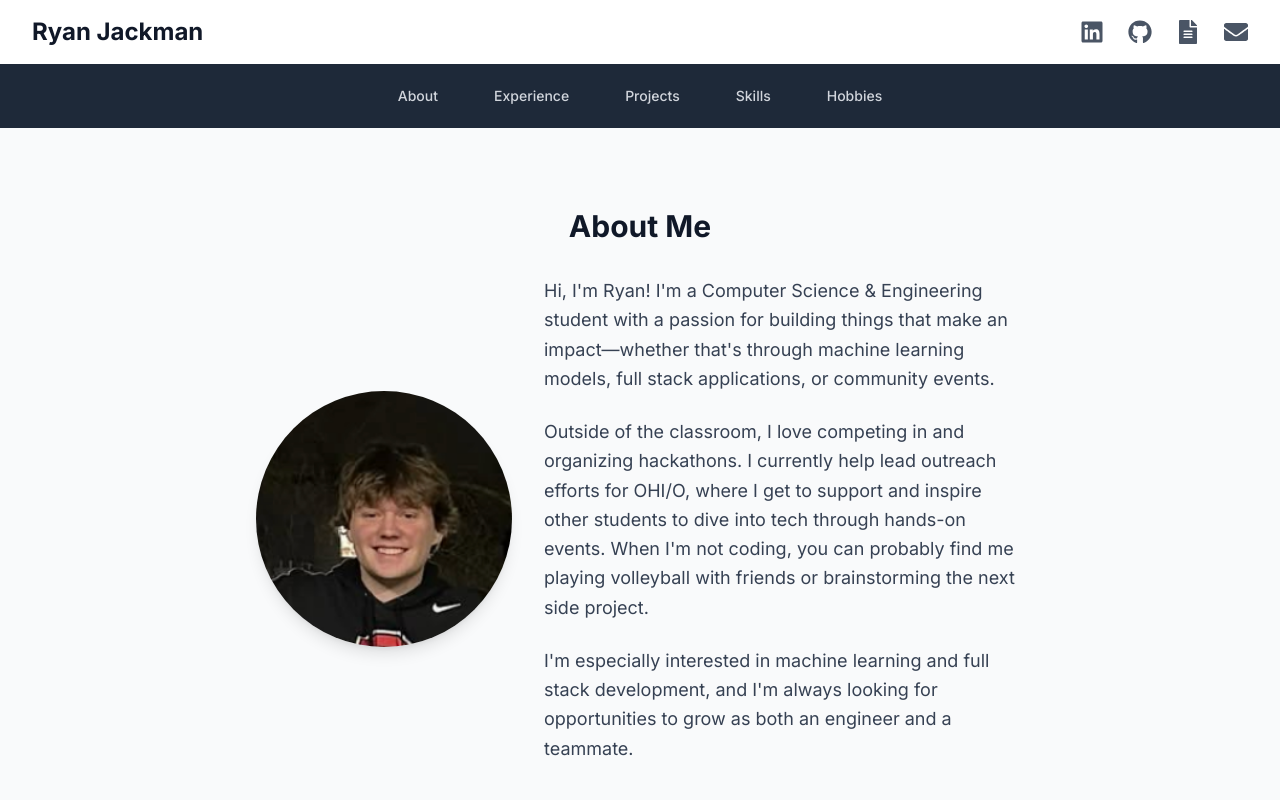
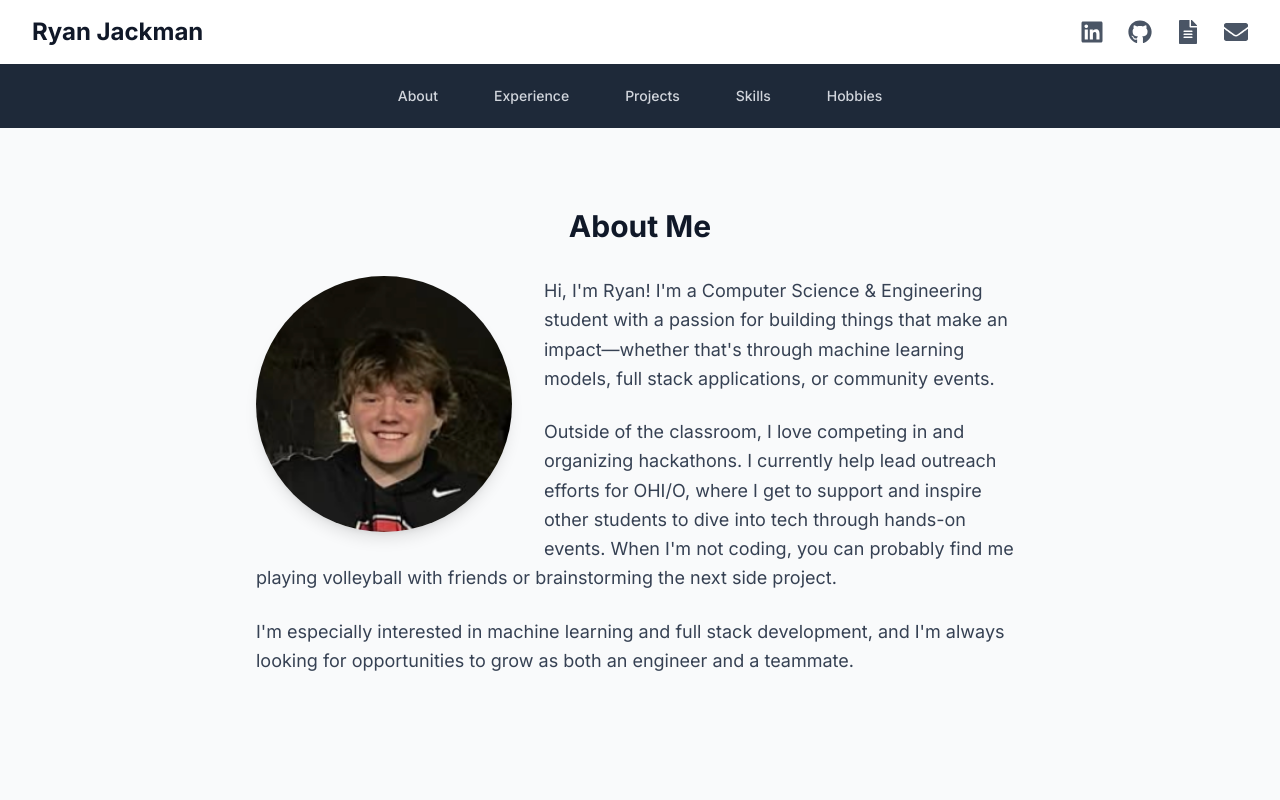
Before and after one commit to ryguy3305/portfolioWebsite, a Next.js app: page / in a window 1280 px wide. Shown: the top 800 px of the page. Built offline with nearby package versions, Linux system fonts and the light colour scheme.

Commit message:
feat: Move photo to top left and wrap text

```diff
--- a/src/components/About.tsx
+++ b/src/components/About.tsx
@@ -8,8 +8,8 @@ const About = () => {
           About Me
         </h2>
         <div className="max-w-3xl mx-auto">
-          <div className="flex flex-col md:flex-row items-center gap-8">
-            <div className="w-48 h-48 md:w-64 md:h-64 flex-shrink-0 relative">
+          <div>
+            <div className="w-48 h-48 md:w-64 md:h-64 flex-shrink-0 relative float-left mr-8 mb-4">
               <Image
                 src="/facePhoto.png"
                 alt="Ryan"
```
